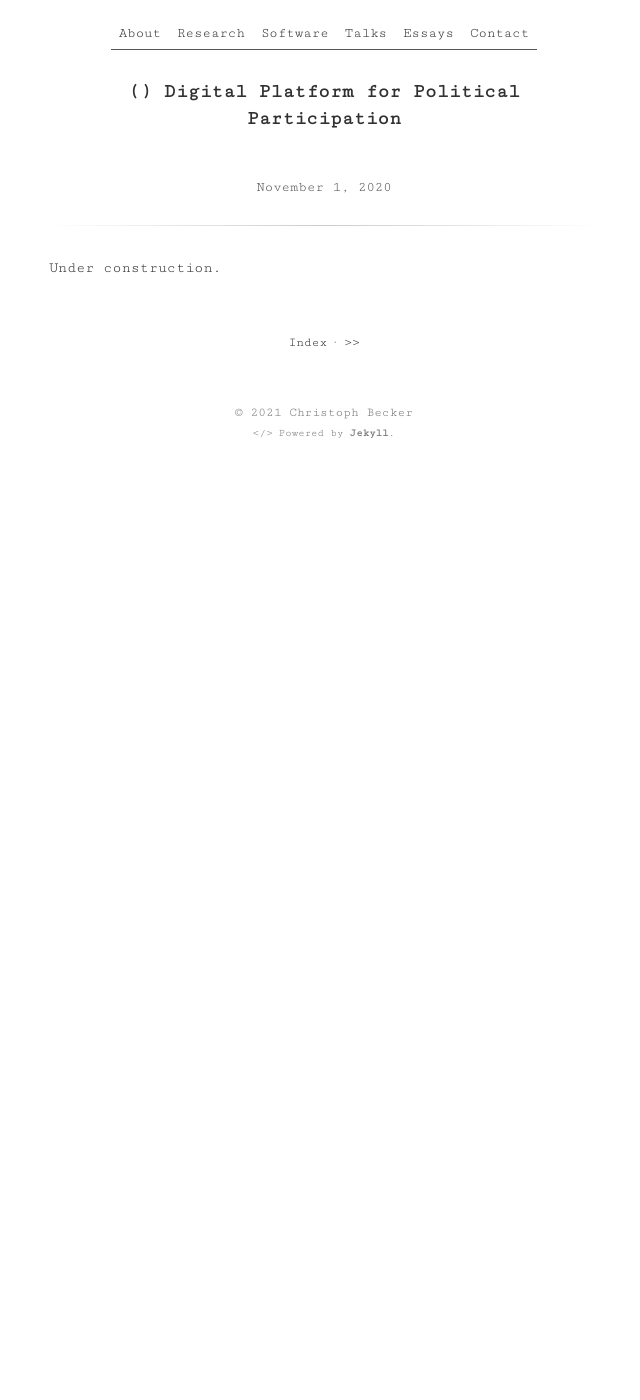
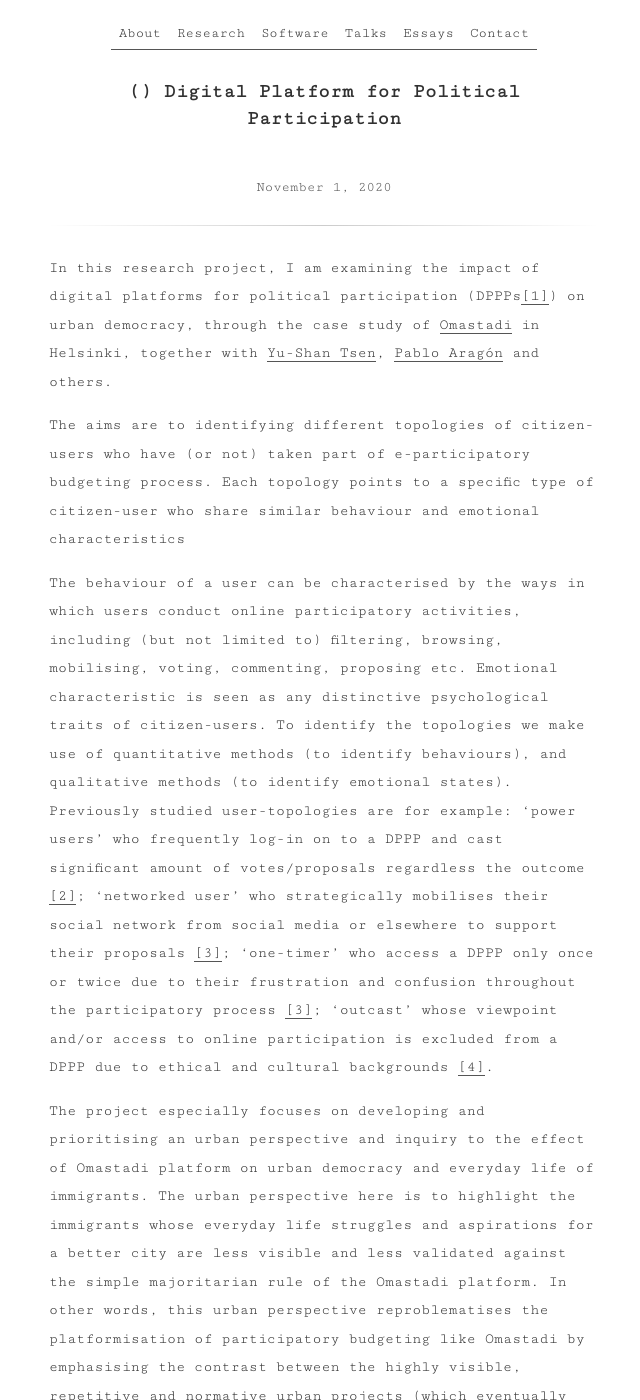
Before and after one commit to Christovis/Christovis.github.io, a Jekyll site: the page built from _research/2020-11-01-dppp.md, in a window 1280 px wide and 1400 px high, scrolled down 248 px. Shown: the whole window, without its empty margins (316-956 px from the left). Built offline with Jekyll 4.4.1, drawn with Linux system fonts in a browser that asks for light colours; before the commit the page ends 900 px from its top, so only the background shows below that; some of the changed text lies outside the part shown.

Commit message:
add text

```diff
--- a/_research/2020-11-01-dppp.md
+++ b/_research/2020-11-01-dppp.md
@@ -7,4 +7,36 @@ imageurl: /assets/preview_jodi_collective.png
 imagedsc: Adaptation of icti.me by the Jodi art collective
 ---
 
-Under construction.
+In this research project, I am examining the impact of digital platforms for political participation (DPPPs[[1]](#1)) on urban democracy, through the case study of [Omastadi](https://omastadi.hel.fi/) in Helsinki, together with [Yu-Shan Tsen](https://researchportal.helsinki.fi/en/persons/yu-shan-tseng), [Pablo Aragón](https://elaragon.net/) and others.
+
+The aims are to identifying different topologies of citizen-users who have (or not) taken part of e-participatory budgeting process. Each topology points to a specific type of citizen-user who share similar behaviour and emotional characteristics
+
+The behaviour of a user can be characterised by the ways in which users conduct online participatory activities, including (but not limited to) filtering, browsing, mobilising, voting, commenting, proposing etc. Emotional characteristic is seen as any distinctive psychological traits of citizen-users. To identify the topologies we make use of quantitative methods (to identify behaviours), and qualitative methods (to identify emotional states).
+Previously studied user-topologies are for example: ‘power users’ who frequently log-in on to a DPPP and cast significant amount of votes/proposals regardless the outcome [[2]](#2); ‘networked user’ who strategically mobilises their social network from social media or elsewhere to support their proposals [[3]](#3); ‘one-timer’ who access a DPPP only once or twice due to their frustration and confusion throughout the participatory process [[3]](#3); ‘outcast’ whose viewpoint and/or access to online participation is excluded from a DPPP due to ethical and cultural backgrounds [[4]](#4).
+
+The project especially focuses on developing and prioritising an urban perspective and inquiry to the effect of Omastadi platform on urban democracy and everyday life of immigrants. The urban perspective here is to highlight the immigrants whose everyday life struggles and aspirations for a better city are less visible and less validated against the simple majoritarian rule of the Omastadi platform. In other words, this urban perspective reproblematises the platformisation of participatory budgeting like Omastadi by emphasising the contrast between the highly visible, repetitive and normative urban projects (which eventually got funding from Omastadi) versus the relatively unpolished and unheard urban struggles and aspirations.
+
+
+### References
+<a id="1">[1]</a>
+Tsen, Tu-Shan (2020)
+[A comparative analysis of Decide Madrid and vTaiwan, two Digital Platforms for Political Participation](http://etheses.dur.ac.uk/13703/1/Yushan-final-thesis-revised).
+PhD Thesis, Durham University
+
+<a id="2">[2]</a>
+Bright J., Bermudez S., Pilet J. B., Soubiran T. (2020)
+[Power users in online democracy: their origins and impact](https://www.tandfonline.com/doi/full/10.1080/1369118X.2019.1621920).
+Information, Communication & Society
+doi:10.1080/1369118X.2019.1621920
+
+<a id="3">[3]</a>
+Akar, E. and Mardikyan, S. (2018)
+[User Roles and Contribution Patterns in Online Communities: A Managerial Perspective](https://journals.sagepub.com/doi/full/10.1177/2158244018794773).
+SAGE Open
+doi:10.1177/2158244018794773
+
+<a id="4">[4]</a>
+Hague, B. N. and Loader, B. D. (1999)
+Digital democracy: Discourse and decision making in the information age.
+Chapter: Digital Democracy: An Introduction.
+Routledge
```
